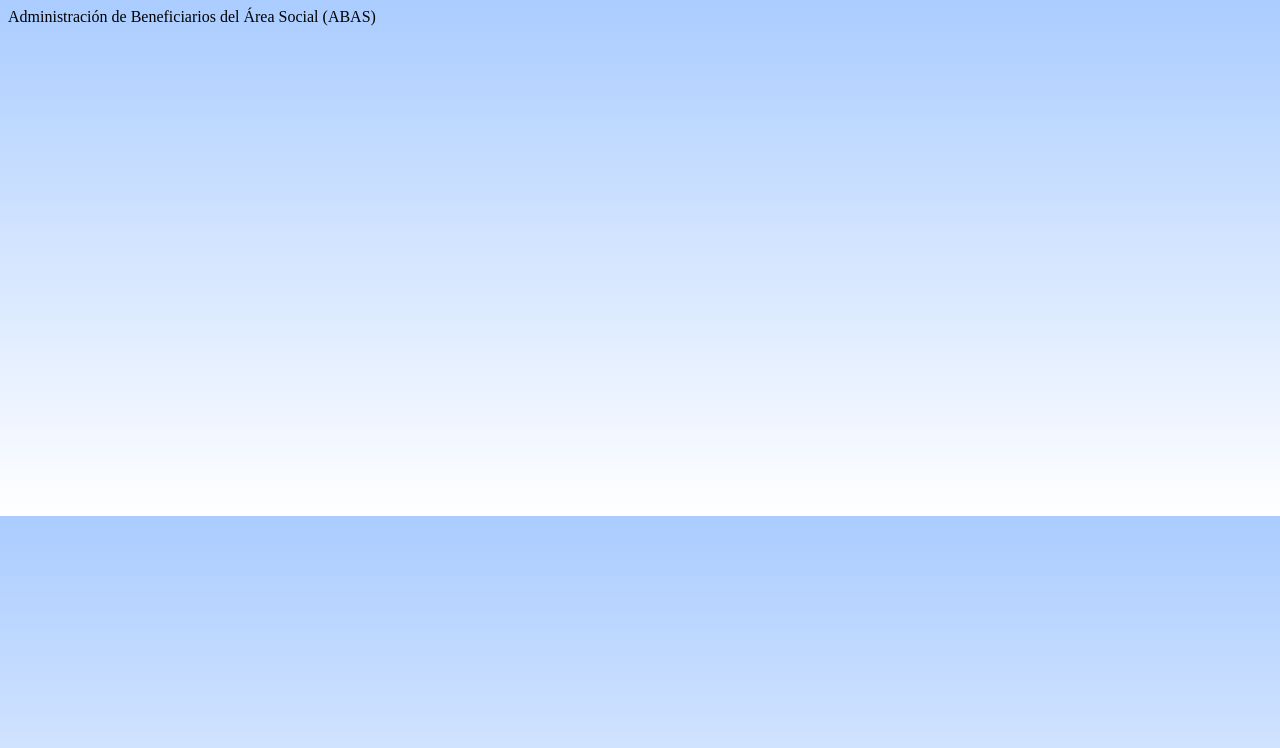
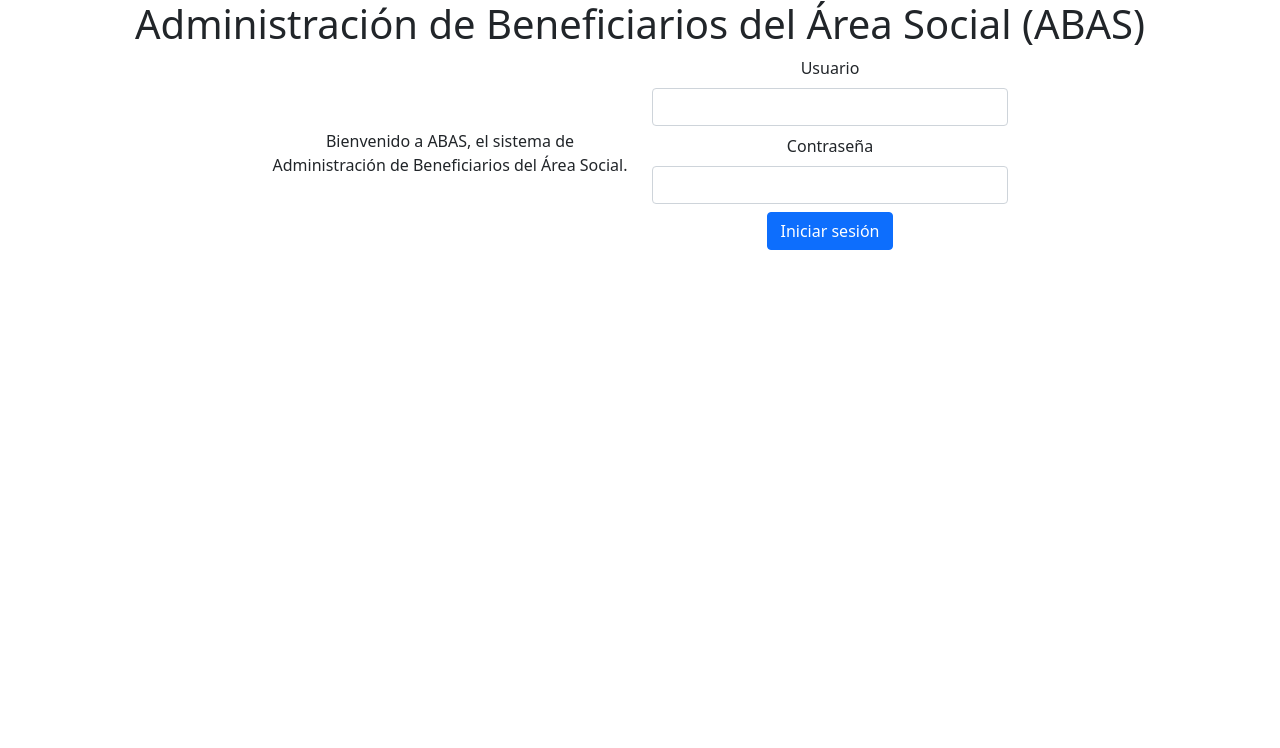
Before and after one commit to sebanunez/ABAS, a PHP site: page / in a window 1280 px wide. Shown: the top 748 px of the page. Run offline with PHP 8.4, Linux system fonts and the light colour scheme.

Commit message:
Se aplicó Boostrap básico

```diff
--- a/estilos.css
+++ /dev/null
@@ -1,5 +0,0 @@
-body {
-	background: linear-gradient(to bottom, #AACCFF, white);
-	height: 500px;
-
-}
--- a/index.php
+++ b/index.php
@@ -1,13 +1,50 @@
-<!DOCTYPE html>
-<html>
+<!doctype html>
+<html lang="es">
   <head>
+    <!-- Required meta tags -->
     <meta charset="utf-8">
     <meta name="viewport" content="width=device-width, initial-scale=1">
+
+    <!-- Bootstrap CSS -->
+    <link href="https://cdn.jsdelivr.net/npm/bootstrap@5.1.3/dist/css/bootstrap.min.css" rel="stylesheet" integrity="sha384-1BmE4kWBq78iYhFldvKuhfTAU6auU8tT94WrHftjDbrCEXSU1oBoqyl2QvZ6jIW3" crossorigin="anonymous">
+
     <title>Administración de Beneficiarios del Área Social (ABAS) - BALP</title>
-	<link rel="stylesheet" href="estilos.css">
   </head>
   <body>
-Administración de Beneficiarios del Área Social (ABAS)
-<!-- LO QUE BUSCO ES HACER Y DESHACER -->
+
+  	<div class="container" style="text-align: center;">
+  	<h1>Administración de Beneficiarios del Área Social (ABAS)</h1>
+
+  	<div class="row" style="justify-content: center; align-items: center;">
+
+  	<div class="col-4">
+  		Bienvenido a ABAS, el sistema de Administración de Beneficiarios del Área Social.
+  	</div>
+
+  	<div class="col-4">
+  	<form>
+
+  	<div class="mb-2">
+    <label for="exampleInputEmail1" class="form-label">Usuario</label>
+    <input type="text" class="form-control" id="exampleInputEmail1" aria-describedby="emailHelp" required>
+	</div>
+
+	<div class="mb-2">
+    <label for="exampleInputPassword1" class="form-label">Contraseña</label>
+    <input type="password" class="form-control" id="exampleInputPassword1" required>
+  	</div>
+
+  	<button type="submit" class="btn btn-primary">Iniciar sesión</button>
+
+	</form>
+	</div>
+
+	</div>
+  	</div>
+
+
+    <!-- Option 1: Bootstrap Bundle with Popper -->
+    <script src="https://cdn.jsdelivr.net/npm/bootstrap@5.1.3/dist/js/bootstrap.bundle.min.js" integrity="sha384-ka7Sk0Gln4gmtz2MlQnikT1wXgYsOg+OMhuP+IlRH9sENBO0LRn5q+8nbTov4+1p" crossorigin="anonymous"></script>
+
   </body>
 </html>
```
Lines whose indentation alone changed are shown as unchanged.
